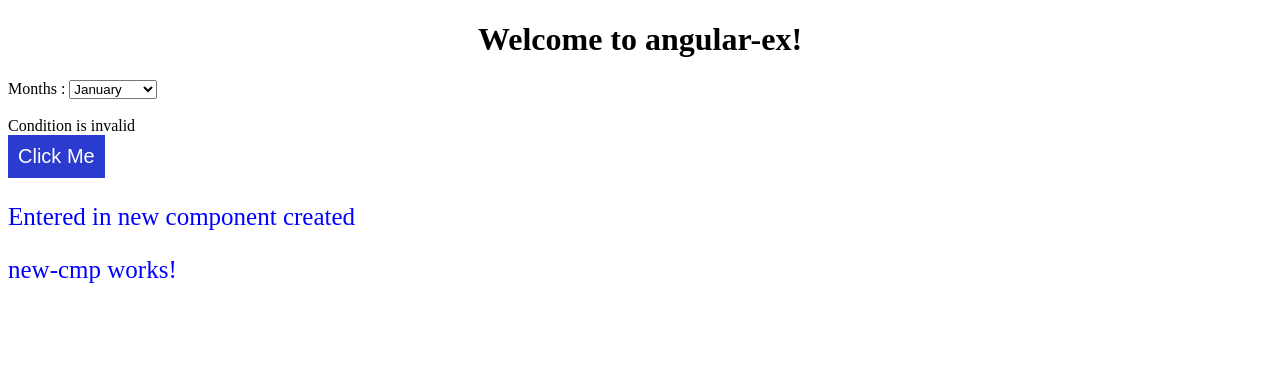
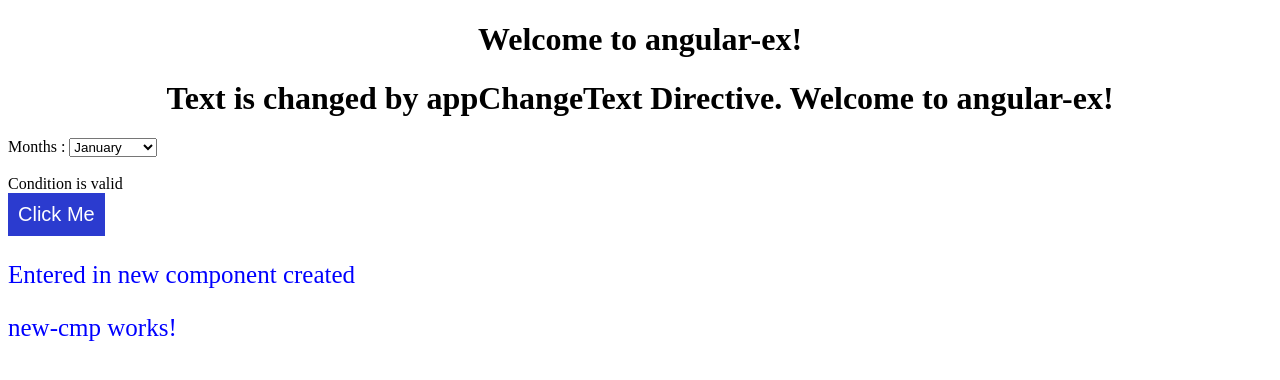
Before and after one commit to md-msig/angular-ex, an Angular app: page / in a window 1280 px wide. Both pictures are taken after a click on the button "Click Me". Shown: the top 380 px of the page. Built offline with nearby package versions, Linux system fonts and the light colour scheme.

Commit message:
test dom manuplation using component directive

```diff
--- a/src/app/app.component.html
+++ b/src/app/app.component.html
@@ -1,5 +1,8 @@
 <div style = "text-align:center">
   <h1> Welcome to {{ title }}! </h1>
+</div>
+<div style = "text-align:center">
+  <h1 appChangeText> Welcome to {{ title }}! </h1>
 </div>
 
 <div> Months :
@@ -10,8 +13,8 @@
 <br/>
 
 <div>
-  <span *ngIf = "isavailable; else condition1">Condition is valid.</span>
-  <ng-template #condition1>Condition is invalid</ng-template>
+  <span *ngIf = "isavailable; else condition2">Condition is valid</span>
+  <ng-template #condition2>Condition is invalid from template</ng-template>
 </div>
 
 <button (click) = "myClickFunction($event)">
--- a/src/app/app.component.ts
+++ b/src/app/app.component.ts
@@ -15,7 +15,7 @@
   isavailable = false; //variable is set to true
 
   myClickFunction(event) {
-    alert("Button is clicked");
+    this.isavailable = !this.isavailable;
   }
 
   changemonths(event) {
--- a/src/app/app.module.ts
+++ b/src/app/app.module.ts
@@ -5,11 +5,13 @@
 import { AppRoutingModule } from './app-routing.module';
 import { AppComponent } from './app.component';
 import { NewCmpComponent } from './new-cmp/new-cmp.component';
+import { ChangeTextDirective } from './change-text.directive';
 
 @NgModule({
   declarations: [
     AppComponent,
-    NewCmpComponent
+    NewCmpComponent,
+    ChangeTextDirective
   ],
   imports: [
     BrowserModule,
--- /dev/null
+++ b/src/app/change-text.directive.ts
@@ -0,0 +1,13 @@
+import { Directive, ElementRef} from '@angular/core';
+
+@Directive({
+  selector: '[appChangeText]'
+})
+export class ChangeTextDirective {
+
+  constructor(Element: ElementRef) {
+    console.log(Element);
+    Element.nativeElement.innerText = "Text is changed by appChangeText Directive.";
+  }
+
+}
```
Also changed, not shown: 1 other file (tests, documents, lock files or other folders).
